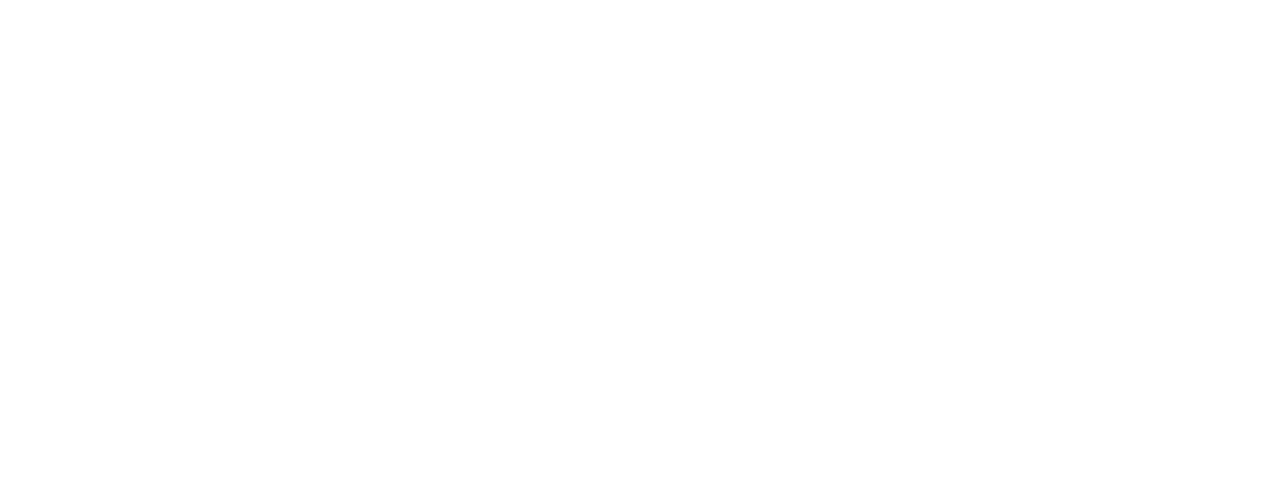
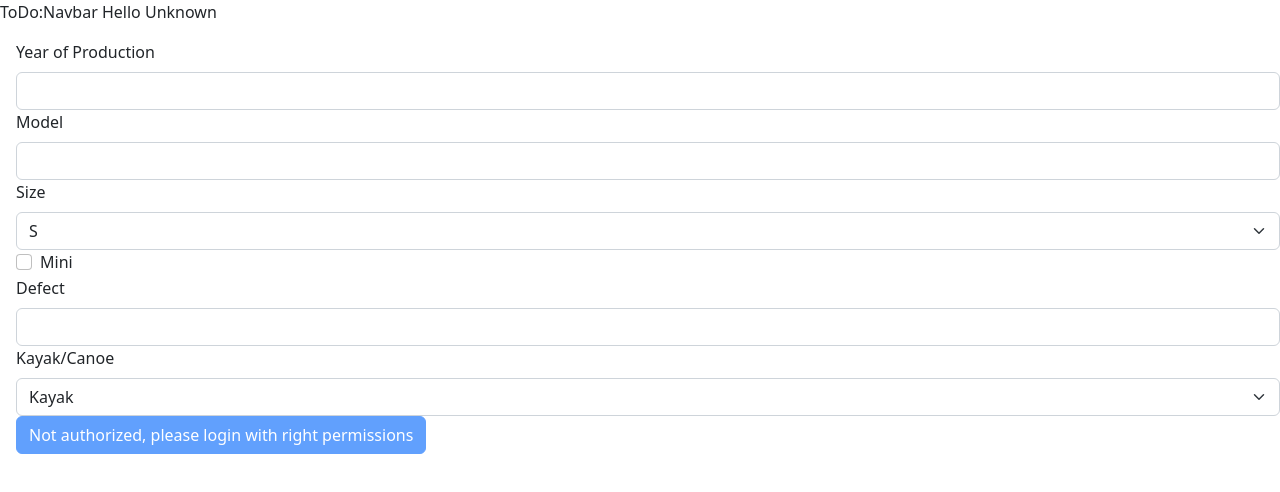
Before and after one commit to matu9s/canoe-club-web-app, a React (Create React App) app in the folder react-frontend/: page /add-boat in a window 1280 px wide. Before the commit this address had no page. Shown: the top 492 px of the page. Built offline with nearby package versions, Linux system fonts and the light colour scheme.

Commit message:
Add add boat form to frontend

```diff
--- a/react-frontend/src/App.js
+++ b/react-frontend/src/App.js
@@ -4,6 +4,7 @@
 import Home from "./pages/Home";
 import Login from "./pages/Login";
 import Register from "./pages/Register";
+import AddBoat from "./pages/AddBoat";
 import { userContext } from "./UserContext";
 function App() {
   const [currentUser, setCurrentUser] = useState({});
@@ -22,6 +23,7 @@
             <Route index element={<Home />} />
             <Route path="login" element={<Login />} />
             <Route path="register" element={<Register />} />
+            <Route path="add-boat" element={<AddBoat />} />
           </Route>
         </Routes>
       </BrowserRouter>
--- /dev/null
+++ b/react-frontend/src/pages/AddBoat.js
@@ -0,0 +1,125 @@
+import { userContext } from "../UserContext";
+import { useContext, useEffect } from "react";
+import Button from "react-bootstrap/Button";
+import Form from "react-bootstrap/Form";
+import { useState } from "react";
+const AddBoat = () => {
+  const { currentUser, setCurrentUser } = useContext(userContext);
+  const [authorized, setAuthorized] = useState(true);
+  useEffect(() => {
+    const authorizedRoles = ["ADMIN", "MECHANIC"];
+    if (currentUser.username === undefined) {
+      setAuthorized(false);
+      return;
+    }
+    let varAuthorized = false;
+    for (const role of currentUser.roles) {
+      if (authorizedRoles.includes(role)) {
+        varAuthorized = true;
+      }
+    }
+    if (!varAuthorized) {
+      setAuthorized(false);
+      return;
+    }
+    setAuthorized(true);
+  }, [currentUser]);
+  const [yearOfProduction, setYearOfProduction] = useState("");
+  const [size, setSize] = useState("S");
+  const [mini, setMini] = useState(false);
+  const [defect, setDefect] = useState(null);
+  const [kayakCanoe, setKayakCanoe] = useState("KAYAK");
+  const [model, setModel] = useState("");
+
+  const handleSubmit = (event) => {
+    event.preventDefault();
+    fetch("/api/boats/add/", {
+      method: "POST",
+      headers: {
+        "Content-Type": "application/json",
+      },
+      body: JSON.stringify({
+        year_of_production: yearOfProduction,
+        size: size,
+        mini: mini,
+        defect: defect,
+        kayak_canoe: kayakCanoe,
+        account_id: null,
+        model: model,
+      }),
+    })
+      .then((response) => response.json())
+      .then((data) => {
+        console.log(data);
+      });
+  };
+  return (
+    <Form className="ms-3 mr-3" onSubmit={handleSubmit}>
+      <Form.Group controlId="yearOfProduction">
+        <Form.Label>Year of Production</Form.Label>
+        <Form.Control
+          type="number"
+          name="year_of_production"
+          onChange={(event) => setYearOfProduction(event.target.value)}
+        />
+      </Form.Group>
+      <Form.Group controlId="model">
+        <Form.Label>Model</Form.Label>
+        <Form.Control
+          type="text"
+          name="model"
+          onChange={(event) => setModel(event.target.value)}
+        />
+      </Form.Group>
+
+      <Form.Group controlId="size" name="size">
+        <Form.Label>Size</Form.Label>
+        <Form.Select
+          aria-label="Size"
+          onChange={(event) => setSize(event.target.value)}
+        >
+          <option value="S">S</option>
+          <option value="M">M</option>
+          <option value="L">L</option>
+          <option value="XL">XL</option>
+        </Form.Select>
+      </Form.Group>
+
+      <Form.Group controlId="mini">
+        <Form.Check
+          type="checkbox"
+          label="Mini"
+          checked={mini}
+          onChange={(event) => setMini(event.target.checked)}
+        />
+      </Form.Group>
+
+      <Form.Group controlId="defect">
+        <Form.Label>Defect</Form.Label>
+        <Form.Control
+          type="text"
+          value={defect}
+          onChange={(event) => setDefect(event.target.value)}
+        />
+      </Form.Group>
+
+      <Form.Group controlId="kayakCanoe">
+        <Form.Label>Kayak/Canoe</Form.Label>
+        <Form.Select
+          aria-label="Type"
+          onChange={(event) => setKayakCanoe(event.target.value)}
+        >
+          <option value="KAYAK">Kayak</option>
+          <option value="CANOE">Canoe</option>
+        </Form.Select>
+      </Form.Group>
+      <Button variant="primary" type="submit" disabled={!authorized}>
+        {authorized
+          ? "Add boat"
+          : "Not authorized, please login with right permissions"}
+      </Button>
+    </Form>
+  );
+};
+
+export default AddBoat;
--- a/react-frontend/src/pages/Register.js
+++ b/react-frontend/src/pages/Register.js
@@ -16,7 +16,6 @@
     event.preventDefault();
     const data = new FormData(event.target);
     const object = { roles: [] };
-    console.log(data);
     data.forEach((value, key) => {
       if (key === "role") {
         object["roles"].push(value);
```
Also changed, not shown: 1 other file (tests, documents, lock files or other folders).
